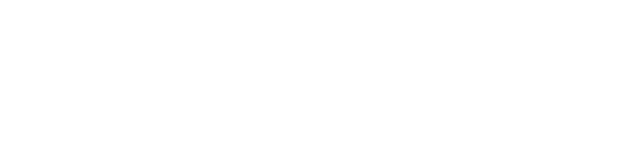
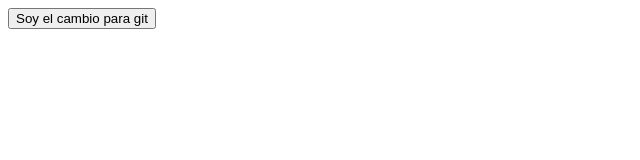
Before and after one commit to Natiba/probando-github-poderio, a plain HTML site: page index.html in a window 1280 px wide. Shown: the whole page, without its empty margins (0-640 px from the left). Drawn offline with Linux system fonts and the light colour scheme.

Commit message:
creacion del button

```diff
--- a/index.html
+++ b/index.html
@@ -7,6 +7,6 @@
     <title>Prueba Git clase 12</title>
 </head>
 <body>
-
+    <button>Soy el cambio para git</button>
 </body>
 </html>
```
